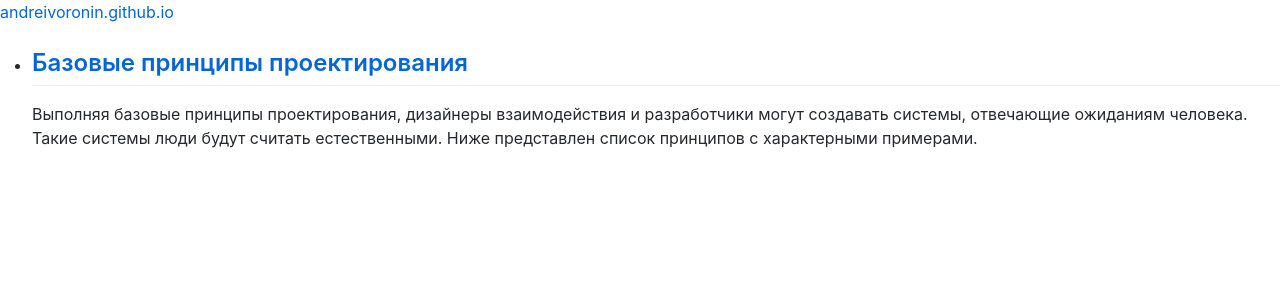
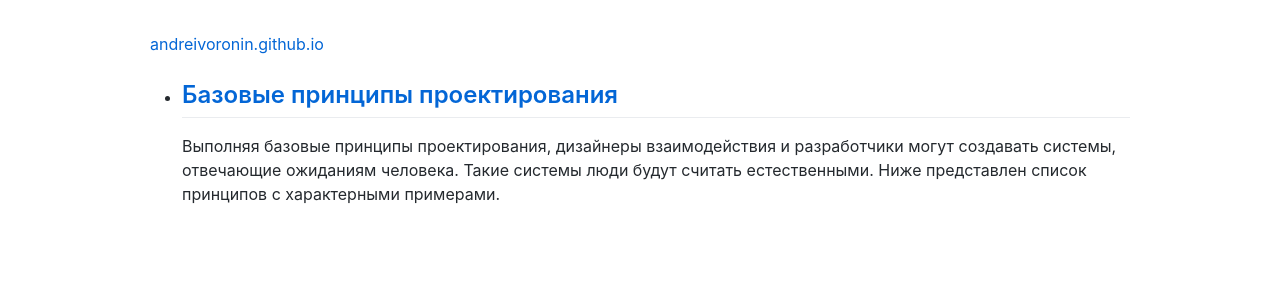
Before and after one commit to andreivoronin/andreivoronin.github.io, a Jekyll site: the page built from index.md, in a window 1280 px wide. Shown: the top 300 px of the page. Built offline with Jekyll 4.4.1, drawn with Linux system fonts in a browser that asks for light colours.

Commit message:
Update style.css

```diff
--- a/assets/css/style.css
+++ b/assets/css/style.css
@@ -5,6 +5,16 @@ html {
 
 body {
     margin: 0
+}
+
+.container {
+    max-width: 1012px;
+    margin-right: auto;
+    margin-left: auto;
+    padding-right: 16px;
+    padding-left: 16px;
+    margin-top: 32px;
+    margin-bottom: 32px;
 }
 
 article,aside,details,figcaption,figure,footer,header,main,menu,nav,section {
```
